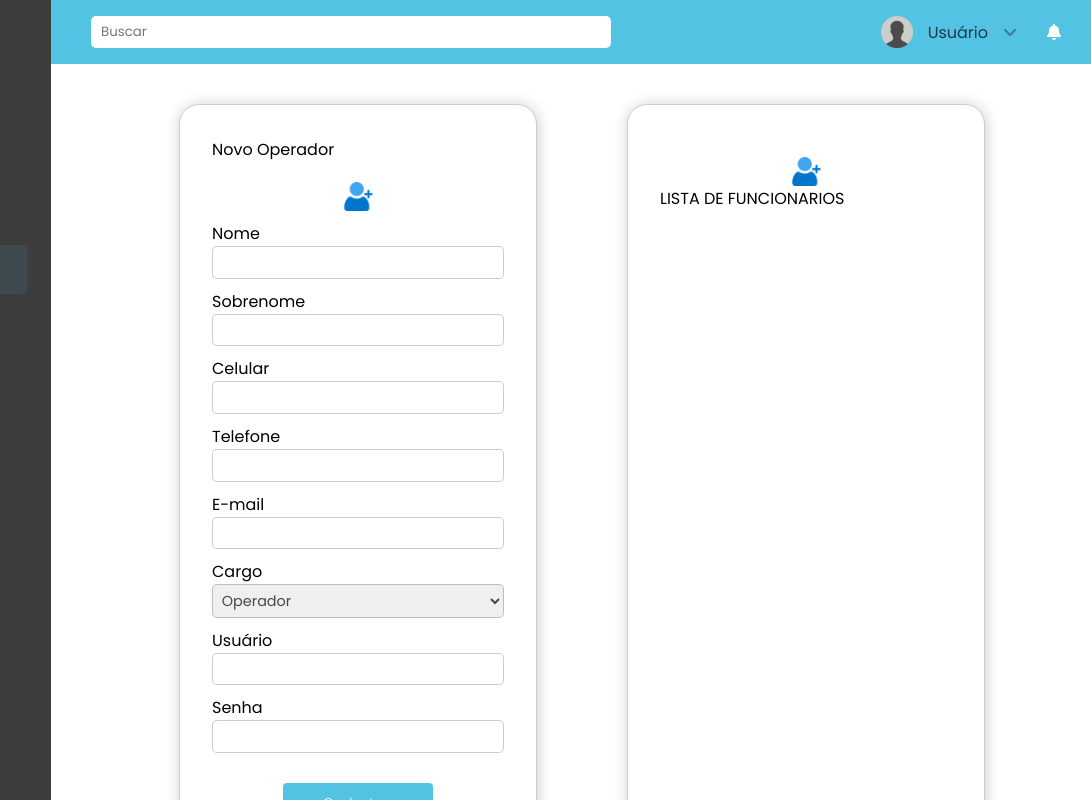
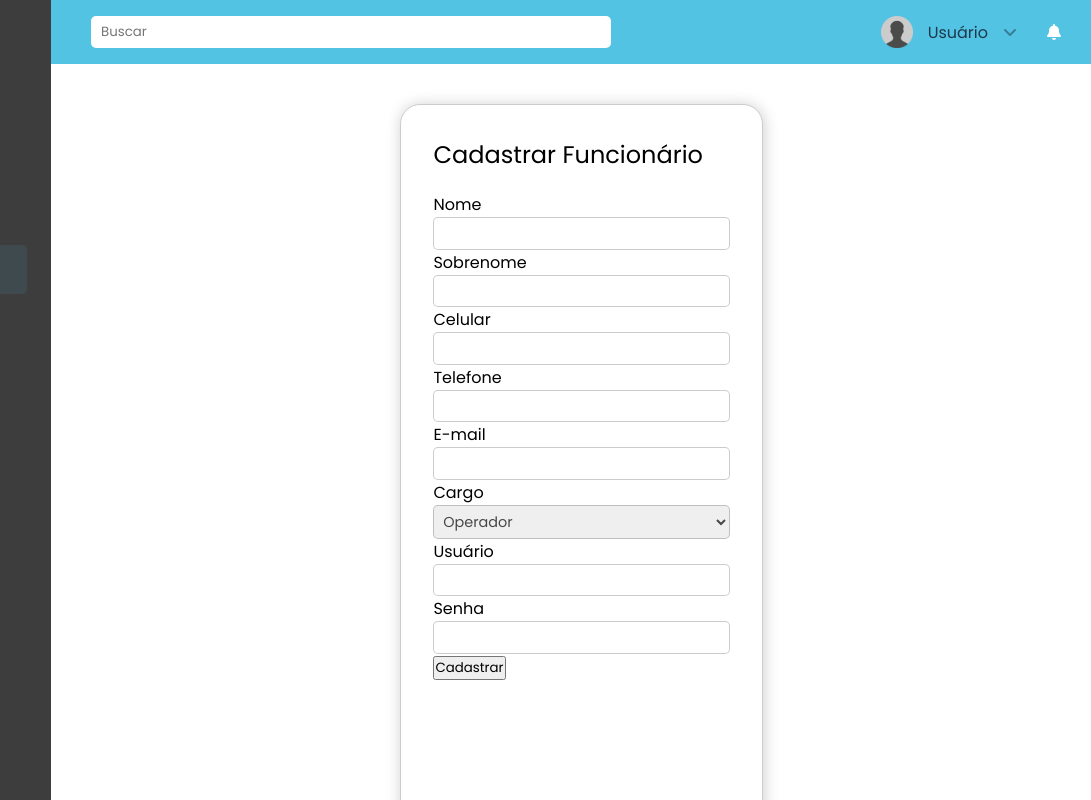
Before and after one commit to CenterWatch/core-watch, a website: page public/gerente/funcionarios.html in a window 1280 px wide. Shown: the full height of the page, 189-1280 px from the left. Drawn offline with nearby package versions, Linux system fonts and the light colour scheme; no server answers.

Commit message:
tela de cadastrar novos funionários

```diff
--- a/public/gerente/funcionarios.html
+++ b/public/gerente/funcionarios.html
@@ -50,60 +50,73 @@
             <div class="visao-geral">
                 <div class="container" id="container1">
                     <div class="formulario-cadastro">
-                        <span id="titulo-novo-operador">Novo Operador</span>
+
+                        <div class="titulo-novo-operador">
+                            <h1>Cadastrar Funcionário</h1>
+                        </div>
+
                         <div class="titulo">
                         </div>
                         <div class="imagem-adicionar-funcionario">
-                            <img id="imagem-add-funcionario" src="imagens/img-adicionar-funcionario.png" alt="">
+                            <!-- <img id="imagem-add-funcionario" src="imagens/img-adicionar-funcionario.png" alt=""> -->
                         </div>
 
-                        <div class="atributos-formulario">
-                            <label for="#">Nome</label>
-                            <input class="input_formulario" type="text" id="nome_input">
+                        <div class="form">
+                            <div class="input-field">
+                                <label for="">Nome</label>
+                                <input id="nome_input" class="input_formulario"></input>
+
                             </div>
-                        <div class="atributos-formulario">
-                            <label for="#">Sobrenome</label>
-                            <input class="input_formulario" type="text" id="sobrenome_input">
+                            <div class="input-field">
+                                <label for="">Sobrenome</label>
+                                <input type="text" id="sobrenome_input" class="input_formulario">
+
                             </div>
-                        <div class="atributos-formulario">
-                            <label for="#">Celular</label>
-                            <input class="input_formulario" type="text" id="celular_input">
+                            <div class="input-field">
+                                <label for="">Celular</label>
+                                <input type="text" id="celular_input" class="input_formulario">
+
                             </div>
-                        <div class="atributos-formulario">
+                            <div class="input-field">
                                 <label for="#">Telefone</label>
                                 <input class="input_formulario" type="text" id="telefone_input">
+
                             </div>
-                        <div class="atributos-formulario">
+                            <div class="input-field">
                                 <label for="#">E-mail</label>
                                 <input class="input_formulario" type="text" id="email_input">
+
                             </div>
-                        <div class="atributos-formulario">
+                            <div class="input-field">
                                 <label for="#">Cargo</label>
                                 <select name="" id="cargo_input" class="input_formulario">
-                                <option value="Operador"">Operador</option>
-                                <option value="Suporte"">Suporte</option>
-                                <option value="Operador"">Gerente</option>
+                                    <option value="Operador">Operador</option>
+                                    <option value=" Suporte">Suporte</option>
+                                    <!-- <option value="Operador">Gerente</option> -->
                                 </select>
+
                             </div>
-                        <div class="atributos-formulario">
+                            <div class="input-field">
                                 <label for="#">Usuário</label>
                                 <input class="input_formulario" type="text" id="usuario_input">
+
                             </div>
-                        <div class="atributos-formulario">
+                            <div class="input-field">
                                 <label for="#">Senha</label>
                                 <input class="input_formulario" type="text" id="senha_input">
 
-                            <button onclick="cadastrar()" class="botao-cadastrar">Cadastrar</button>
+                            </div>
 
                         </div>
-                    </div>
+                        <div>
+                            <button onclick="cadastrar()">Cadastrar</button>
                         </div>
 
 
                 <!-------------------------------------------------------------------------------------------------->
 
 
-                <div class="container">
+                <!-- <div class="container">
                     <div class="formulario-cadastro">
                         <div class="titulo">
                         </div>
@@ -115,7 +128,7 @@
                         LISTA DE FUNCIONARIOS
 
                     </div>
-                    </div>
+                </div> -->
             </div>
         </div>
 
```
Lines whose indentation alone changed are shown as unchanged.
